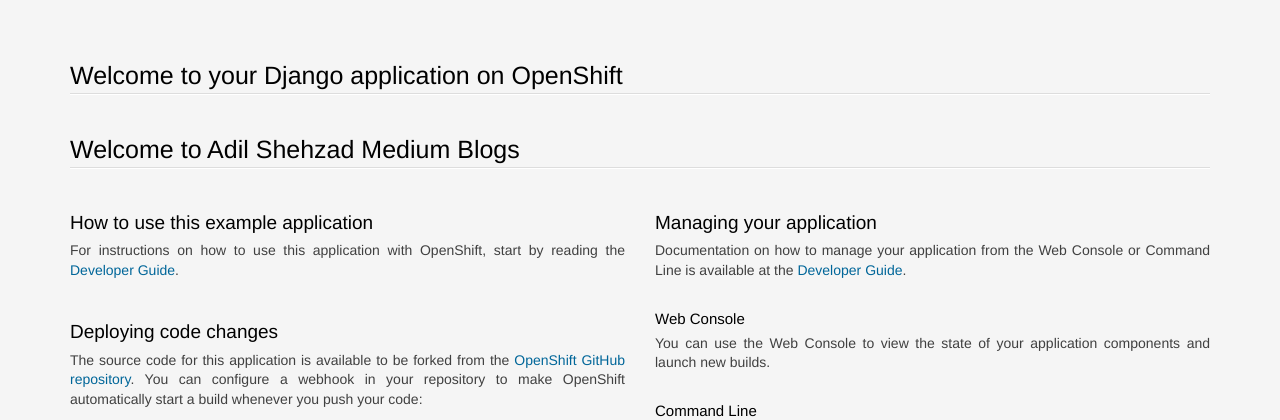
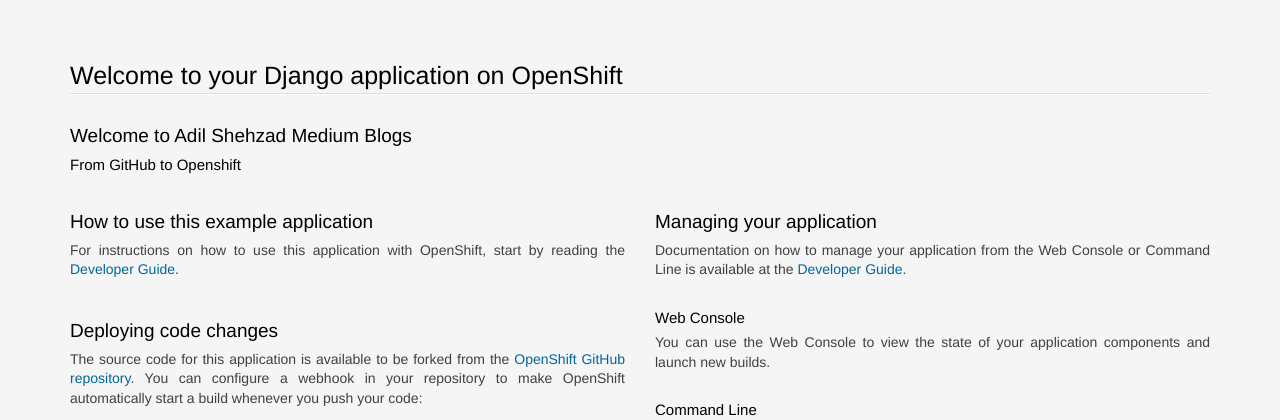
Before and after one commit to sclorg/django-ex, a Django app: page / in a window 1280 px wide. Shown: the top 420 px of the page. Run offline with Django 3.2, Linux system fonts and the light colour scheme; data comes from the database, SQL or seed files in the repository; some libraries are stand-ins or nearby versions.

Commit message:
Update index.html

```diff
--- a/welcome/templates/welcome/index.html
+++ b/welcome/templates/welcome/index.html
@@ -213,7 +213,8 @@ pre {
 <section class='container'>
           <hgroup>
             <h1>Welcome to your Django application on OpenShift</h1>
-            <h1>Welcome to Adil Shehzad Medium Blogs </h1>
+            <h2>Welcome to Adil Shehzad Medium Blogs </h2>
+            <h3>From GitHub to Openshift</h3>
           </hgroup>
 
 
```
